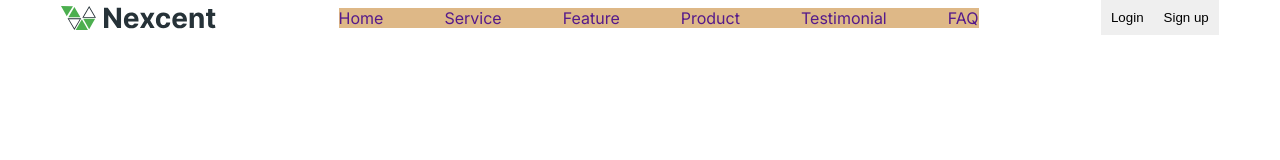
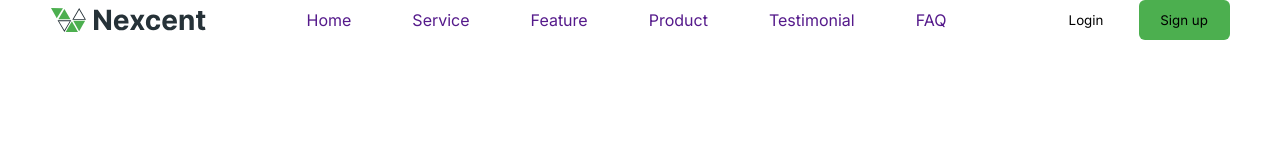
Before and after one commit to Dyzer4/Nexcent, a plain HTML site: page index.html in a window 1280 px wide. Drawn offline with Linux system fonts and the light colour scheme.

Commit message:
feat: att header style

```diff
--- a/src/styles/styles.css
+++ b/src/styles/styles.css
@@ -8,7 +8,7 @@ header {
 }
 
 nav {
-    background-color: burlywood;
+    background-color: var(--color-neutral-white);
     width: 50%;
     display: flex;
     justify-content: space-between;
@@ -21,16 +21,26 @@ a {
 }
 
 .button-wrapper {
+    width: 182px;
+    height: 40px;
     display: flex;
-    justify-content: center;
+    justify-content: space-between;
     align-items: center;
 }
 
 .login {
+    width: 77px;
+    height: 40px;
     padding: 10px;
-
+    font-family: var(--font);
+    background-color: var(--color-neutral-white);
 }
 
 .signup {
-    padding: 10px;
+    width: 91px;
+    height: 40px;
+    padding: 10px 20px;
+    font-family: var(--font);
+    background-color: var(--color-primary);
+    border-radius: 6px;
 }
```
